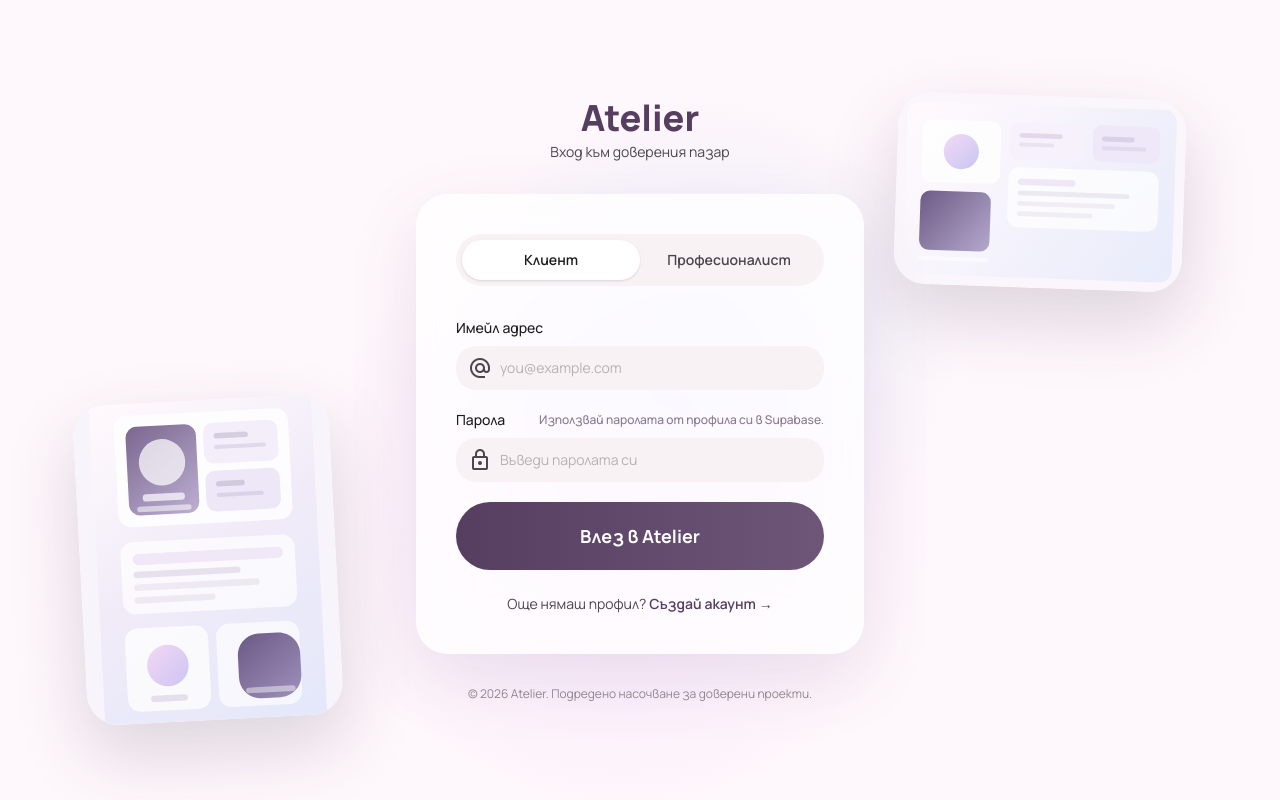
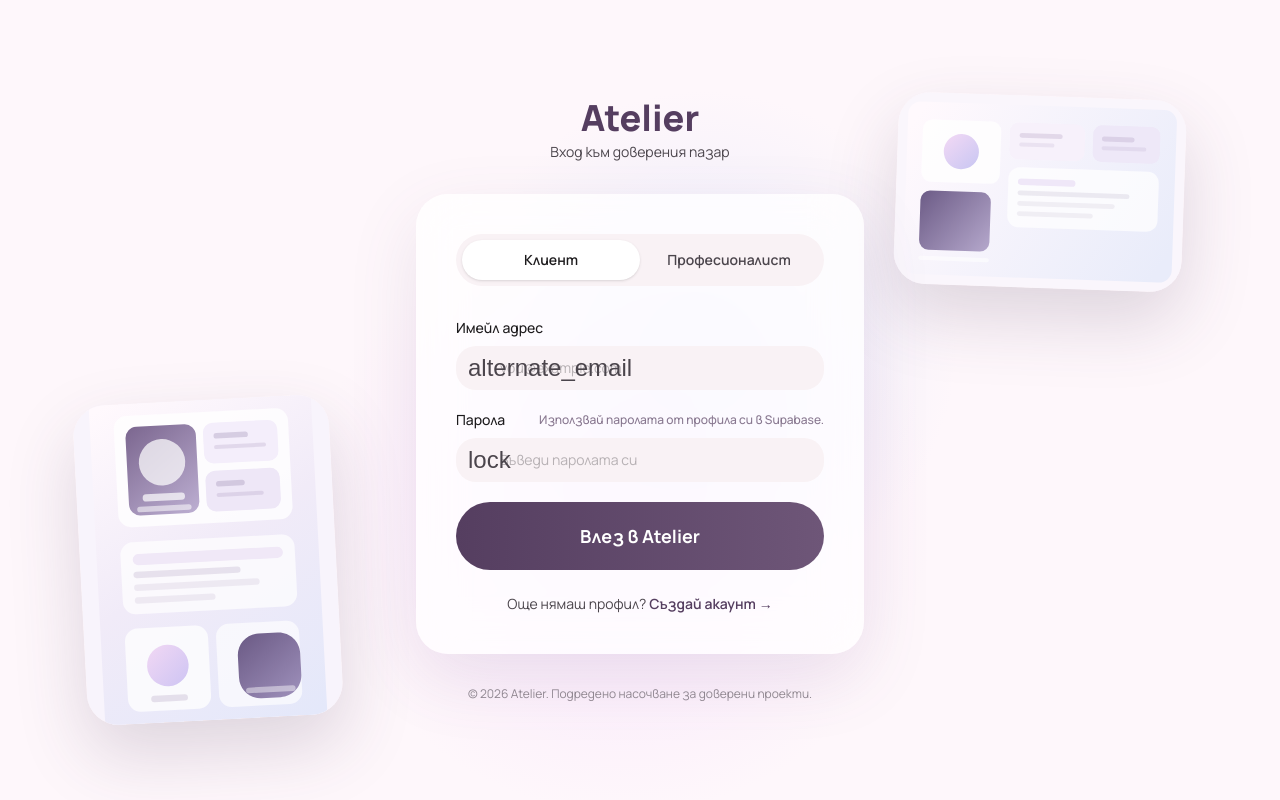
Before and after one commit to dklianev/custom-project-marketplace, a Next.js app: page /login in a window 1280 px wide. Built offline with nearby package versions, Linux system fonts and the light colour scheme; a web font is replaced by a local one.

Commit message:
fix: self-host material symbols font

```diff
--- a/src/app/globals.css
+++ b/src/app/globals.css
@@ -67,7 +67,7 @@
 }
 
 .material-symbols-outlined {
-  font-family: "Material Symbols Outlined";
+  font-family: var(--font-material-symbols-outlined), "Material Symbols Outlined";
   font-weight: normal;
   font-style: normal;
   font-size: 24px;
--- a/src/app/layout.tsx
+++ b/src/app/layout.tsx
@@ -1,11 +1,18 @@
-/* eslint-disable @next/next/no-page-custom-font */
 import type { Metadata } from "next";
 import { Manrope } from "next/font/google";
+import localFont from "next/font/local";
 import "./globals.css";
 
 const manrope = Manrope({
   subsets: ["latin", "cyrillic"],
   variable: "--font-manrope",
+});
+
+const materialSymbolsOutlined = localFont({
+  src: "./fonts/material-symbols-outlined.woff2",
+  variable: "--font-material-symbols-outlined",
+  weight: "100 700",
+  display: "block",
 });
 
 export const metadata: Metadata = {
@@ -19,15 +26,7 @@
   children: React.ReactNode;
 }>) {
   return (
-    <html lang="bg" className={manrope.variable}>
-      <head>
-        <link rel="preconnect" href="https://fonts.googleapis.com" />
-        <link rel="preconnect" href="https://fonts.gstatic.com" crossOrigin="anonymous" />
-        <link
-          href="https://fonts.googleapis.com/css2?family=Material+Symbols+Outlined:wght,FILL@100..700,0..1&display=swap"
-          rel="stylesheet"
-        />
-      </head>
+    <html lang="bg" className={`${manrope.variable} ${materialSymbolsOutlined.variable}`}>
       <body className="bg-background font-body text-on-surface antialiased selection:bg-primary-fixed selection:text-on-primary-fixed-variant">
         {children}
       </body>
```
Also changed, not shown: 1 other file (tests, documents, lock files or other folders).
